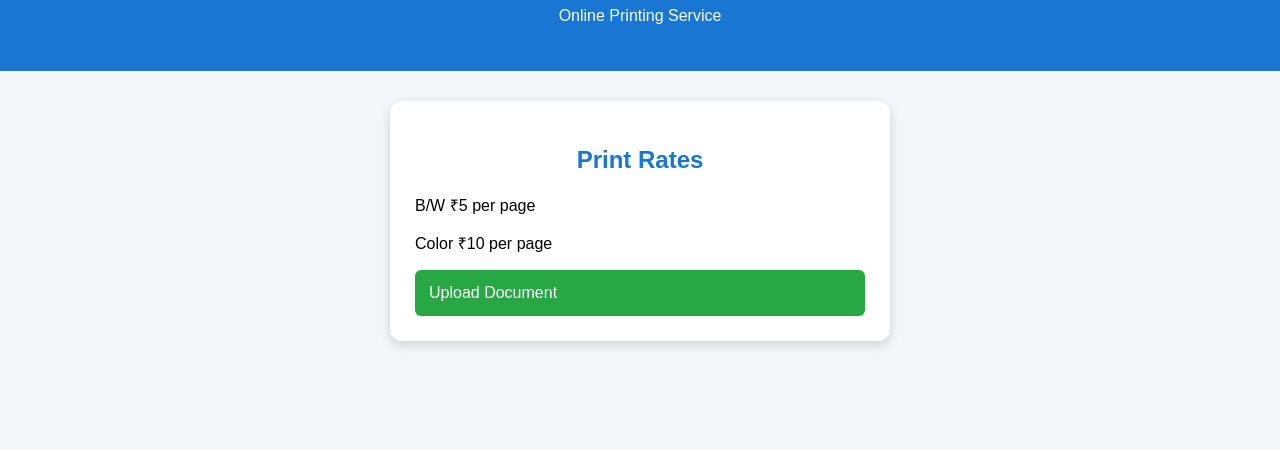
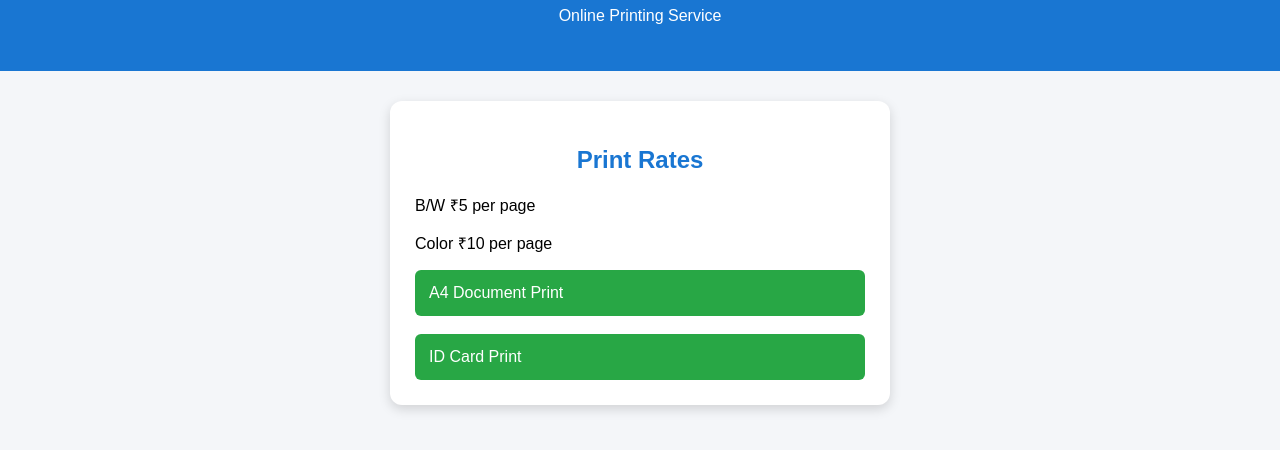
Before and after one commit to vishwajeetkumar1113-creator/cyber, a plain HTML site: page index.html in a window 1280 px wide. Shown: the part 70-520 px from the top of the page. Drawn offline with Linux system fonts and the light colour scheme.

Commit message:
Update index.html

```diff
--- a/index.html
+++ b/index.html
@@ -1 +1,21 @@
-<!DOCTYPE html><html><head><meta name="viewport" content="width=device-width, initial-scale=1.0"><title>Vishwajeet Cyber Cafe</title><link rel="stylesheet" href="css/style.css"></head><body><header><h1>Vishwajeet Cyber Cafe</h1><p>Online Printing Service</p></header><div class="card"><h2>Print Rates</h2><p>B/W ₹5 per page</p><p>Color ₹10 per page</p><a class="btn" href="upload.html">Upload Document</a></div></body></html>
+<!DOCTYPE html><html><head><meta name="viewport" content="width=device-width, initial-scale=1.0"><title>Vishwajeet Cyber Cafe</title><link rel="stylesheet" href="css/style.css"></head><body><header><h1>Vishwajeet Cyber Cafe</h1><p>Online Printing Service</p></header><div class="card">
+
+    <h2>Print Rates</h2>
+
+    <p>B/W ₹5 per page</p>
+
+    <p>Color ₹10 per page</p>
+
+    <a class="btn"
+       href="upload.html">
+       A4 Document Print
+    </a>
+
+    <br><br>
+
+    <a class="btn"
+       href="idprint.html">
+       ID Card Print
+    </a>
+
+</div></body></html>
```
